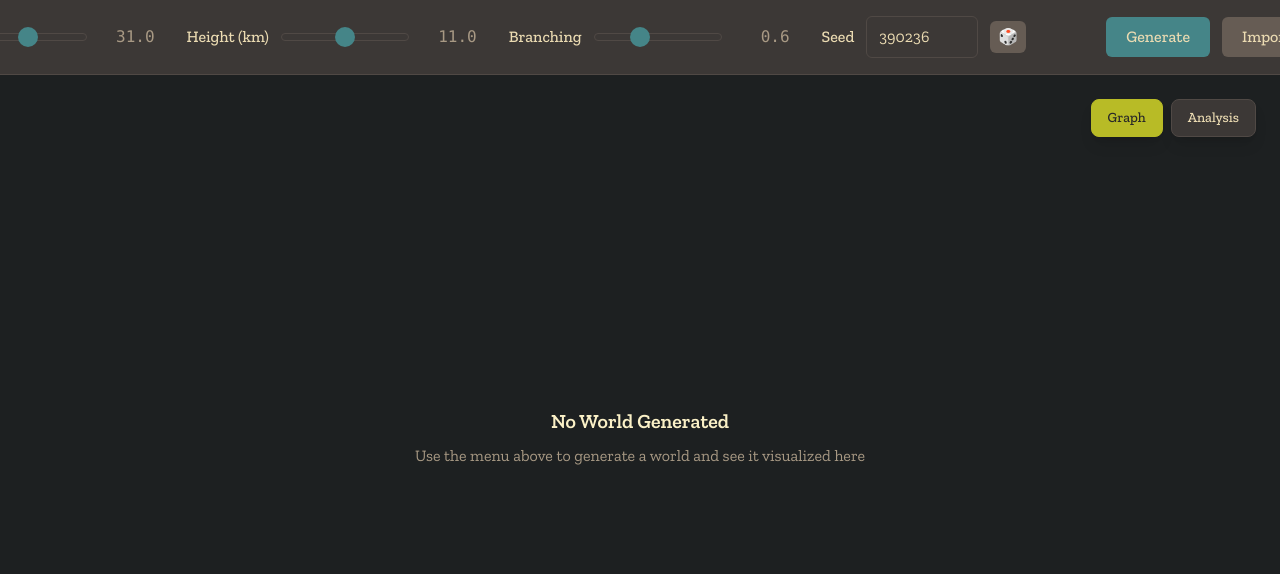
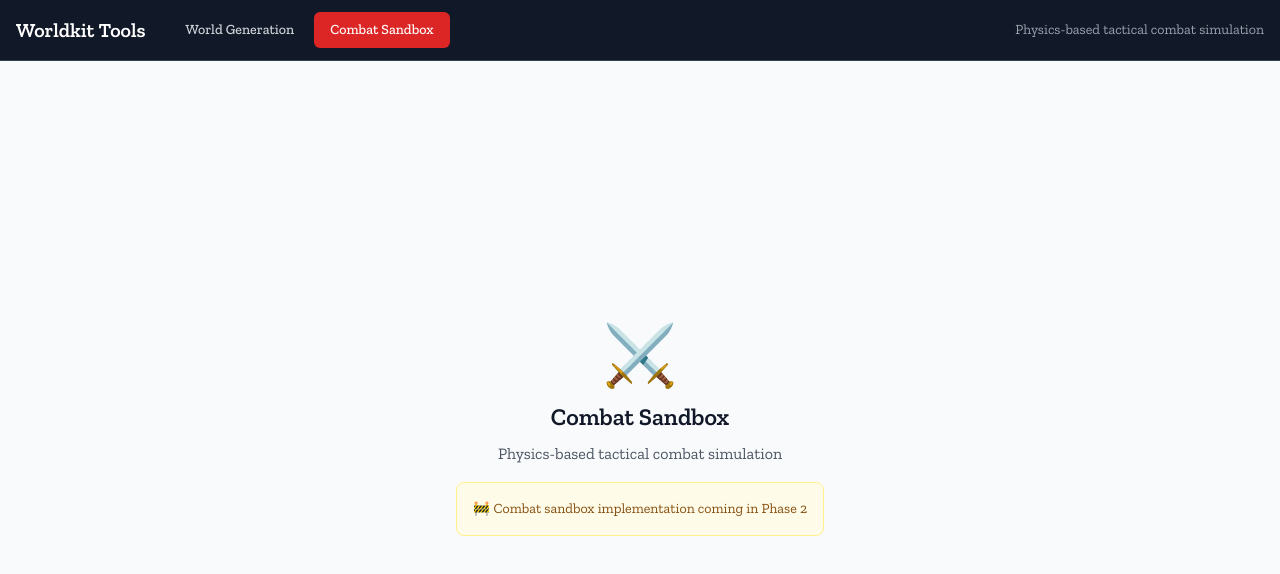
Before and after one commit to rich-choy/flux-worldkit, a React (Vite) app: page /combat in a window 1280 px wide. Shown: the top 574 px of the page. Built offline with nearby package versions, Linux system fonts and the light colour scheme.

Commit message:
Move worldgen tool into separate route

```diff
--- a/package.json
+++ b/package.json
@@ -13,7 +13,8 @@
   "dependencies": {
     "flux-game": "file:~/var/flux/game",
     "react": "^19.0.0",
-    "react-dom": "^19.0.0"
+    "react-dom": "^19.0.0",
+    "react-router-dom": "^7.8.2"
   },
   "devDependencies": {
     "@eslint/js": "^9.30.1",
--- a/src/App.tsx
+++ b/src/App.tsx
@@ -1,60 +1,25 @@
-import { useState } from 'react';
+import { BrowserRouter, Routes, Route, Navigate } from 'react-router-dom';
 import { ErrorBoundary } from '~/components/ErrorBoundary';
-import { Controls } from '~/components/Controls';
-import { Viewport } from '~/components/Viewport';
-import { useWorldGeneration } from '~/hooks/useWorldGeneration';
-import type { WorldGenerationResult, WorldGenerationConfig } from '~/worldgen/types';
-
-export type ViewMode = 'graph' | 'analysis';
+import { AppHeader } from '~/components/AppHeader';
+import { WorldGenTool } from '~/tools/worldgen/WorldGenTool';
+import { CombatSandboxTool } from '~/tools/combat/CombatSandboxTool';
 
 function App() {
-  const [world, setWorld] = useState<WorldGenerationResult | null>(null);
-  const [currentSeed, setCurrentSeed] = useState<number>(0);
-  const [viewMode, setViewMode] = useState<ViewMode>('graph');
-  const { generateWorld, isGenerating, clearError } = useWorldGeneration();
-
-  const handleGenerateWorld = async (config: WorldGenerationConfig) => {
-    console.log('App: handleGenerateWorld called with config:', config);
-    try {
-      clearError();
-      const generatedWorld = await generateWorld(config);
-      setWorld(generatedWorld);
-      setCurrentSeed(config.seed || 0); // Track the seed used for generation
-      console.log('World generated successfully:', generatedWorld);
-    } catch (error) {
-      console.error('World generation failed:', error);
-      // Error is already handled by the hook
-    }
-  };
-
-  const handleWorldImported = (importedWorld: WorldGenerationResult) => {
-    console.log('App: handleWorldImported called with world:', importedWorld);
-    setWorld(importedWorld);
-    setCurrentSeed(importedWorld.config.seed || 0); // Track the seed from the imported world
-  };
-
   return (
-    <ErrorBoundary>
+    <BrowserRouter>
       <div className="app-container h-screen flex flex-col">
-        {/* Top Menu Bar */}
-        <Controls
-          onGenerateWorld={handleGenerateWorld}
-          onWorldImported={handleWorldImported}
-          isGenerating={isGenerating}
-          world={world}
-          currentSeed={currentSeed}
-        />
-
-        {/* Main Content Area */}
-        <div className="flex-1 overflow-hidden">
-          <Viewport
-            world={world}
-            viewMode={viewMode}
-            onViewModeChange={setViewMode}
-          />
-        </div>
+        <AppHeader />
+        <ErrorBoundary>
+          <div className="flex-1 overflow-hidden">
+            <Routes>
+              <Route path="/" element={<Navigate to="/worldgen" replace />} />
+              <Route path="/worldgen" element={<WorldGenTool />} />
+              <Route path="/combat" element={<CombatSandboxTool />} />
+            </Routes>
+          </div>
+        </ErrorBoundary>
       </div>
-    </ErrorBoundary>
+    </BrowserRouter>
   );
 }
 
--- /dev/null
+++ b/src/components/AppHeader.tsx
@@ -0,0 +1,49 @@
+import React from 'react';
+import { NavLink, useLocation } from 'react-router-dom';
+
+export const AppHeader: React.FC = () => {
+  const location = useLocation();
+
+  return (
+    <header className="bg-gray-900 border-b border-gray-700 px-4 py-3">
+      <div className="flex items-center justify-between">
+        <div className="flex items-center space-x-6">
+          <h1 className="text-xl font-semibold text-white">Worldkit Tools</h1>
+          <nav className="flex space-x-1">
+            <NavLink
+              to="/worldgen"
+              className={({ isActive }) =>
+                `px-4 py-2 rounded-md text-sm font-medium transition-colors ${
+                  isActive || location.pathname === '/'
+                    ? 'bg-blue-600 text-white'
+                    : 'text-gray-300 hover:bg-gray-700 hover:text-white'
+                }`
+              }
+            >
+              World Generation
+            </NavLink>
+            <NavLink
+              to="/combat"
+              className={({ isActive }) =>
+                `px-4 py-2 rounded-md text-sm font-medium transition-colors ${
+                  isActive
+                    ? 'bg-red-600 text-white'
+                    : 'text-gray-300 hover:bg-gray-700 hover:text-white'
+                }`
+              }
+            >
+              Combat Sandbox
+            </NavLink>
+          </nav>
+        </div>
+
+        <div className="text-sm text-gray-400">
+          {location.pathname === '/' || location.pathname === '/worldgen'
+            ? 'Generate and analyze procedural worlds'
+            : 'Physics-based tactical combat simulation'
+          }
+        </div>
+      </div>
+    </header>
+  );
+};
--- /dev/null
+++ b/src/tools/combat/CombatSandboxTool.tsx
@@ -0,0 +1,22 @@
+export function CombatSandboxTool() {
+  return (
+    <div className="combat-sandbox-tool h-full flex flex-col">
+      <div className="flex-1 flex items-center justify-center bg-gray-50">
+        <div className="text-center">
+          <div className="text-6xl mb-4">⚔️</div>
+          <h2 className="text-2xl font-semibold text-gray-900 mb-2">
+            Combat Sandbox
+          </h2>
+          <p className="text-gray-600 mb-4">
+            Physics-based tactical combat simulation
+          </p>
+          <div className="bg-yellow-50 border border-yellow-200 rounded-lg p-4 max-w-md">
+            <p className="text-yellow-800 text-sm">
+              🚧 Combat sandbox implementation coming in Phase 2
+            </p>
+          </div>
+        </div>
+      </div>
+    </div>
+  );
+}
--- /dev/null
+++ b/src/tools/worldgen/WorldGenTool.tsx
@@ -0,0 +1,56 @@
+import { useState } from 'react';
+import { Controls } from '~/tools/worldgen/components/Controls';
+import { Viewport } from '~/tools/worldgen/components/Viewport';
+import { useWorldGeneration } from '~/hooks/useWorldGeneration';
+import type { WorldGenerationResult, WorldGenerationConfig } from '~/worldgen/types';
+
+export type ViewMode = 'graph' | 'analysis';
+
+export function WorldGenTool() {
+  const [world, setWorld] = useState<WorldGenerationResult | null>(null);
+  const [currentSeed, setCurrentSeed] = useState<number>(0);
+  const [viewMode, setViewMode] = useState<ViewMode>('graph');
+  const { generateWorld, isGenerating, clearError } = useWorldGeneration();
+
+  const handleGenerateWorld = async (config: WorldGenerationConfig) => {
+    console.log('WorldGenTool: handleGenerateWorld called with config:', config);
+    try {
+      clearError();
+      const generatedWorld = await generateWorld(config);
+      setWorld(generatedWorld);
+      setCurrentSeed(config.seed || 0); // Track the seed used for generation
+      console.log('World generated successfully:', generatedWorld);
+    } catch (error) {
+      console.error('World generation failed:', error);
+      // Error is already handled by the hook
+    }
+  };
+
+  const handleWorldImported = (importedWorld: WorldGenerationResult) => {
+    console.log('WorldGenTool: handleWorldImported called with world:', importedWorld);
+    setWorld(importedWorld);
+    setCurrentSeed(importedWorld.config.seed || 0); // Track the seed from the imported world
+  };
+
+  return (
+    <div className="worldgen-tool h-full flex flex-col">
+      {/* Top Menu Bar */}
+      <Controls
+        onGenerateWorld={handleGenerateWorld}
+        onWorldImported={handleWorldImported}
+        isGenerating={isGenerating}
+        world={world}
+        currentSeed={currentSeed}
+      />
+
+      {/* Main Content Area */}
+      <div className="flex-1 overflow-hidden">
+        <Viewport
+          world={world}
+          viewMode={viewMode}
+          onViewModeChange={setViewMode}
+        />
+      </div>
+    </div>
+  );
+}
--- a/src/components/Canvas.tsx
+++ b/src/tools/worldgen/components/Canvas.tsx
@@ -1,6 +1,6 @@
 import React, { useEffect, useRef, useState } from 'react'
-import type { WorldGenerationResult, WorldVertex } from '../worldgen/types'
-import { findShortestPathFromOrigin } from '../worldgen'
+import type { WorldGenerationResult, WorldVertex } from '../../../worldgen/types'
+import { findShortestPathFromOrigin } from '../../../worldgen'
 import type { Place, EcosystemURN, Biome } from 'flux-game'
 import VertexTooltip from './VertexTooltip'
 
--- a/src/components/Controls.tsx
+++ b/src/tools/worldgen/components/Controls.tsx
@@ -1,6 +1,6 @@
 import React, { useState } from 'react';
-import type { WorldGenerationConfig, WorldGenerationResult } from '../worldgen/types';
-import { useWorldIO } from '../hooks/useWorldIO';
+import type { WorldGenerationConfig, WorldGenerationResult } from '../../../worldgen/types';
+import { useWorldIO } from '../../../hooks/useWorldIO';
 import { FileImportModal } from './FileImportModal';
 
 interface Toast {
--- a/src/components/Viewport.tsx
+++ b/src/tools/worldgen/components/Viewport.tsx
@@ -1,6 +1,6 @@
 import React from 'react';
-import type { WorldGenerationResult } from '../worldgen/types';
-import type { ViewMode } from '../App';
+import type { WorldGenerationResult } from '../../../worldgen/types';
+import type { ViewMode } from '../../WorldGenTool';
 import { Canvas } from './Canvas';
 import type { EcosystemURN, Biome } from '@flux';
 
```
Also changed, not shown: src/tools/worldgen/components/FileImportModal.tsx (renamed from src/components/FileImportModal.tsx), src/tools/worldgen/components/VertexTooltip.tsx (renamed from src/components/VertexTooltip.tsx), src/tools/worldgen/components/ZoomPanControls.tsx (renamed from src/components/ZoomPanControls.tsx), 1 other file (tests, documents, lock files or other folders).
